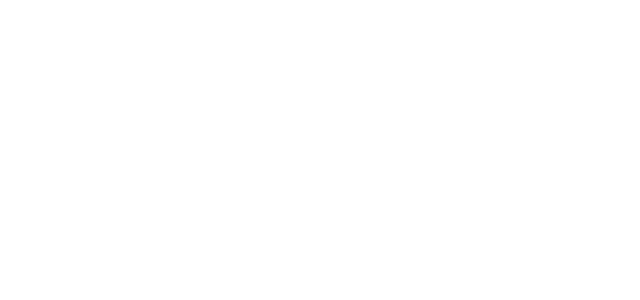
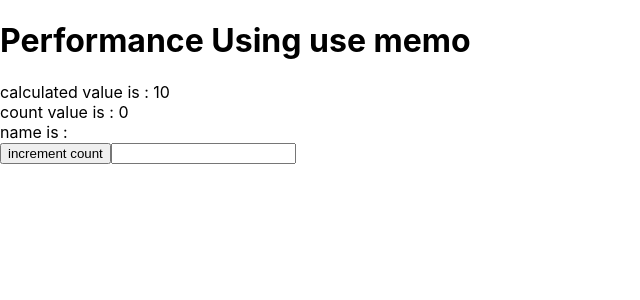
Before and after one commit to harshareddy979/july29threact, a React (Create React App) app: page /performance in a window 1280 px wide. Before the commit this address had no page. Shown: the top 300 px of the page, without its empty margins (0-640 px from the left). Built offline with nearby package versions, Linux system fonts and the light colour scheme.

Commit message:
added memo and useMemo

```diff
--- a/src/Components/NavBar.js
+++ b/src/Components/NavBar.js
@@ -1,9 +1,9 @@
-import React from "react";
+import React, { memo } from "react";
 import { Link } from "react-router-dom";
 import "./NavBar.css"
 
 function NavBar(){
-
+    console.log("navbar is getting called");
     return(
         <div className="navbar">
             <Link to="/">Main</Link>
@@ -15,4 +15,4 @@
     )
 }
 
-export default NavBar
+export default memo(NavBar)
--- /dev/null
+++ b/src/Components/performance.js
@@ -0,0 +1,30 @@
+import React, { useMemo, useState } from "react";
+
+function Performance(){
+    const [count,setCount]=useState(0)
+    const calculatedValue=useMemo(()=> bigCalculation(count),[count])
+    const [name,setName]=useState("")
+
+    return(
+        <div>
+            <h1>Performance Using use memo</h1>
+            {"calculated value is : "+calculatedValue}<br></br>
+            {"count value is : "+count}<br></br>
+            {"name  is : "+name}
+            <div>
+                <button onClick={()=>{setCount(count+1)}}>increment count</button>
+                <input onChange={(e)=>{setName(e.target.value)}}></input>
+            </div>
+        </div>
+    )
+}
+
+function bigCalculation(n){
+    console.log("big calculation is getting called");
+    for(let i=0;i<10;i++){
+        n=n+1
+    }
+    return n;
+}
+
+export default Performance
--- a/src/index.js
+++ b/src/index.js
@@ -12,6 +12,7 @@
 import UseEffect from './Components/UseEffect';
 import UseRef from './Components/UseRef';
 import ApiCalls from './Components/apiCalls';
+import Performance from './Components/performance';
 
 const root = ReactDOM.createRoot(document.getElementById('root'));
 root.render(
@@ -26,6 +27,7 @@
                 <Route path='/useeffect' element={<UseEffect/>}></Route>
                 <Route path='/useRef' element={<UseRef/>}></Route>
                 <Route path='/apiCalls' element={<ApiCalls/>}></Route>
+                <Route path='/performance' element={<Performance />}></Route>
         </Routes>
     </BrowserRouter>
 
```
